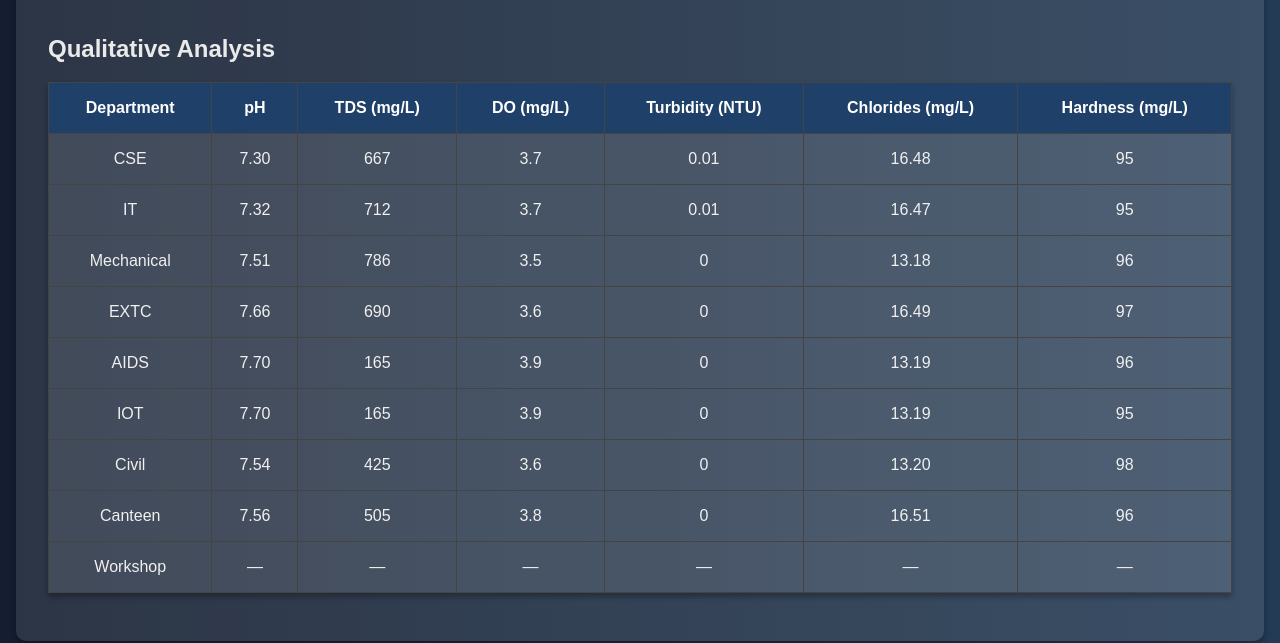
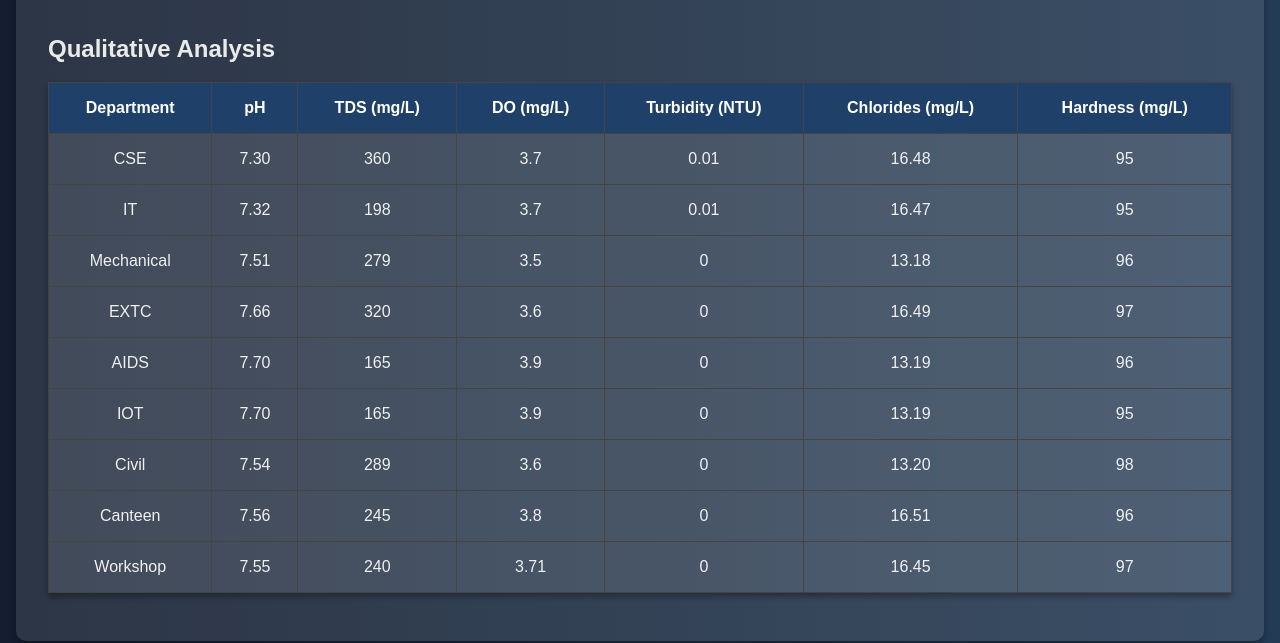
Before and after one commit to arg45-123/Drinking-water-survey-report, a plain HTML site: page index.html in a window 1280 px wide. Shown: the part 880-1523 px from the top of the page. Drawn offline with Linux system fonts and the light colour scheme.

Commit message:
Update index.html

```diff
--- a/index.html
+++ b/index.html
@@ -190,7 +190,7 @@
                 <tr>
                     <td>CSE</td>
                     <td>7.30</td>
-                    <td>667</td>
+                    <td>360</td>
                     <td>3.7</td>
                     <td>0.01</td>
                     <td>16.48</td>
@@ -199,7 +199,7 @@
                 <tr>
                     <td>IT</td>
                     <td>7.32</td>
-                    <td>712</td>
+                    <td>198</td>
                     <td>3.7</td>
                     <td>0.01</td>
                     <td>16.47</td>
@@ -208,7 +208,7 @@
                 <tr>
                     <td>Mechanical</td>
                     <td>7.51</td>
-                    <td>786</td>
+                    <td>279</td>
                     <td>3.5</td>
                     <td>0</td>
                     <td>13.18</td>
@@ -217,7 +217,7 @@
                 <tr>
                     <td>EXTC</td>
                     <td>7.66</td>
-                    <td>690</td>
+                    <td>320</td>
                     <td>3.6</td>
                     <td>0</td>
                     <td>16.49</td>
@@ -244,7 +244,7 @@
                 <tr>
                     <td>Civil</td>
                     <td>7.54</td>
-                    <td>425</td>
+                    <td>289</td>
                     <td>3.6</td>
                     <td>0</td>
                     <td>13.20</td>
@@ -252,7 +252,7 @@
                 </tr> <tr>
                     <td>Canteen</td>
                     <td>7.56</td>
-                    <td>505</td>
+                    <td>245</td>
                     <td>3.8</td>
                     <td>0</td>
                     <td>16.51</td>
@@ -261,12 +261,12 @@
 
                 <tr>
                     <td>Workshop</td>
-                    <td>—</td>
-                    <td>—</td>
-                    <td>—</td>
-                    <td>—</td>
-                    <td>—</td>
-                    <td>—</td>
+                    <td>7.55</td>
+                    <td>240</td>
+                    <td>3.71</td>
+                    <td>0</td>
+                    <td>16.45</td>
+                    <td>97</td>
                 </tr>
             </tbody>
         </table>
```
